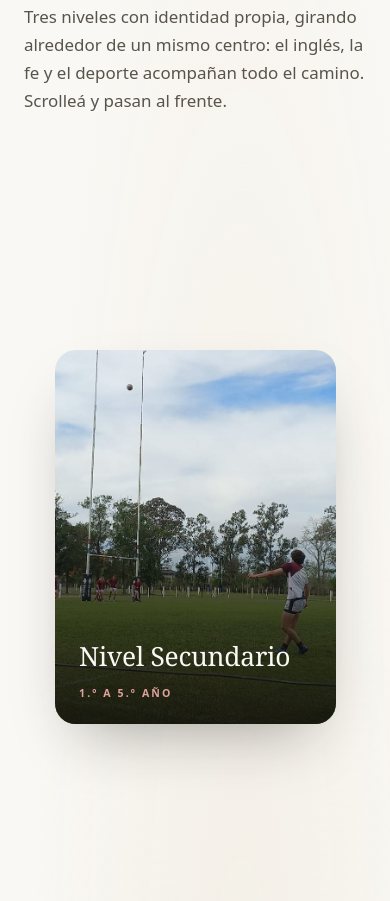
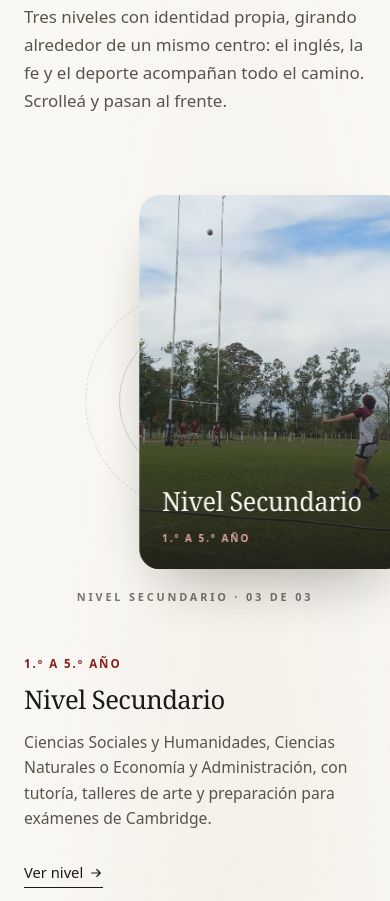
Before and after one commit to bautista-svg/esquiu, an Astro site in the folder web/: page / in a window 390 px wide. Shown: the part 3543-4444 px from the top of the page. Built offline with nearby package versions, Linux system fonts and the light colour scheme; Astro itself is replaced by a stand-in of ours; a web font is replaced by a local one.

Commit message:
Órbita v3: snap-assist con inercia y textos en mobile
- La rotación ya no está atada 1:1 al scroll: la persigue con un lerp por
  frame (fluidez seamless) y al quedar quieto el scroll se magnetiza al
  nivel más cercano — siempre asienta con una card exactamente de frente
  (verificado: scroll en 42% → asienta en -120.00°). El scroll nunca se
  secuestra: el imán es solo visual
- Cambio de panel/caption disparado por la rotación suave (no por cortes
  del scroll crudo) + crossfade más largo con blur sutil
- En mobile aparece el texto del nivel debajo del carrusel (compacto:
  edades, título, resumen y link; sin numeral ni highlights)

Co-Authored-By: Claude Fable 5 <noreply@anthropic.com>

```diff
--- a/web/src/pages/index.astro
+++ b/web/src/pages/index.astro
@@ -424,7 +424,7 @@ const stripPhotos: {
             {
               LEVELS.map((level, i) => (
                 <div class:list={["orbit-info-panel", i === 0 && "is-current"]} data-orbit-panel>
-                  <span class="numeral-ghost block" aria-hidden="true">
+                  <span class="numeral-ghost orbit-info-numeral block" aria-hidden="true">
                     {level.index}
                   </span>
                   <p class="overline-label text-garnet mt-5">{level.ages}</p>
@@ -432,7 +432,7 @@ const stripPhotos: {
                   <p class="text-ink-soft mt-4 max-w-md text-[0.98rem] leading-relaxed">
                     {level.summary}
                   </p>
-                  <ul class="text-ink-soft mt-6 space-y-2 text-[0.9rem]">
+                  <ul class="orbit-info-highlights text-ink-soft mt-6 space-y-2 text-[0.9rem]">
                     {level.highlights.map((highlight) => (
                       <li class="flex gap-2.5">
                         <span
--- a/web/src/scripts/main.ts
+++ b/web/src/scripts/main.ts
@@ -436,45 +436,75 @@ function initLevelsOrbit(): void {
   const panels = Array.from(wrap.querySelectorAll<HTMLElement>("[data-orbit-panel]"));
   const names = sats.map((sat) => sat.dataset.orbitName ?? "");
 
-  let ticking = false;
+  // Snap-assist con inercia: la rotación mostrada persigue al scroll con un
+  // lerp por frame (fluidez), y cuando el scroll queda quieto el objetivo se
+  // magnetiza al nivel más cercano — siempre asienta con una card de frente.
+  // El scroll nunca se secuestra: el imán es solo visual.
+  const LERP = 0.1;
+  const IDLE_MS = 130;
 
-  const update = () => {
-    ticking = false;
+  let displayed = 0;
+  let lastScrollTs = 0;
+  let lastSeg = -1;
+  let running = false;
+
+  const rawRotation = () => {
     const rect = wrap.getBoundingClientRect();
-    if (rect.bottom < 0 || rect.top > window.innerHeight) return;
     const range = rect.height - window.innerHeight;
-    if (range <= 0) return;
+    if (range <= 0) return { visible: false, raw: 0 };
+    const visible = rect.bottom > 0 && rect.top < window.innerHeight;
+    const progress = Math.min(1, Math.max(0, -rect.top / range));
+    return { visible, raw: -progress * 240 };
+  };
 
-    const progress = Math.min(1, Math.max(0, -rect.top / range));
-    const rot = -progress * 240;
-    carousel.style.transform = `translateZ(calc(var(--orbit-r) * -1)) rotateY(${rot.toFixed(2)}deg)`;
+  const render = () => {
+    carousel.style.transform = `translateZ(calc(var(--orbit-r) * -1)) rotateY(${displayed.toFixed(2)}deg)`;
 
     sats.forEach((sat, i) => {
-      const ang = (((i * 120 + rot) % 360) + 360) % 360;
+      const ang = (((i * 120 + displayed) % 360) + 360) % 360;
       const facing = Math.max(0, Math.cos((ang * Math.PI) / 180));
-      // Sobre fondo claro, las cards de atrás se desvanecen hacia el papel
       sat.style.opacity = (0.25 + facing * 0.75).toFixed(3);
       sat.style.filter = `brightness(${(0.9 + facing * 0.1).toFixed(3)})`;
     });
 
-    const seg = Math.min(2, Math.round(progress * 2));
-    panels.forEach((panel, i) => panel.classList.toggle("is-current", i === seg));
-    if (caption) {
-      const text = `${names[seg]} · 0${seg + 1} de 03`;
-      if (caption.textContent !== text) caption.textContent = text;
+    const seg = Math.min(2, Math.max(0, Math.round(-displayed / 120)));
+    if (seg !== lastSeg) {
+      lastSeg = seg;
+      panels.forEach((panel, i) => panel.classList.toggle("is-current", i === seg));
+      if (caption) caption.textContent = `${names[seg]} · 0${seg + 1} de 03`;
     }
   };
 
-  const requestUpdate = () => {
-    if (!ticking) {
-      ticking = true;
-      requestAnimationFrame(update);
+  const loop = () => {
+    const { visible, raw } = rawRotation();
+    if (!visible) {
+      running = false;
+      return;
+    }
+    const idle = performance.now() - lastScrollTs > IDLE_MS;
+    // Quieto → imán al múltiplo de 120° más cercano (nivel de frente)
+    const target = idle ? Math.max(-240, Math.min(0, Math.round(raw / 120) * 120)) : raw;
+    displayed += (target - displayed) * LERP;
+    if (Math.abs(target - displayed) < 0.04) displayed = target;
+    render();
+    requestAnimationFrame(loop);
+  };
+
+  const wake = () => {
+    lastScrollTs = performance.now();
+    if (!running) {
+      running = true;
+      requestAnimationFrame(loop);
     }
   };
 
-  window.addEventListener("scroll", requestUpdate, { passive: true });
-  window.addEventListener("resize", requestUpdate, { passive: true });
-  update();
+  // Estado inicial sin barrido: arrancar ya alineado con el scroll actual
+  displayed = rawRotation().raw;
+  render();
+
+  window.addEventListener("scroll", wake, { passive: true });
+  window.addEventListener("resize", wake, { passive: true });
+  wake();
 }
 
 initReveals();
--- a/web/src/styles/global.css
+++ b/web/src/styles/global.css
@@ -816,8 +816,10 @@ video[data-lazy-video].is-playing {
 .orbit-grid {
   display: grid;
   width: 100%;
+  height: 100vh;
+  align-content: center;
   align-items: center;
-  gap: 2rem;
+  gap: 1.25rem;
 }
 @media (width >= 64rem) {
   .orbit-grid {
@@ -825,33 +827,62 @@ video[data-lazy-video].is-playing {
     gap: 3rem;
   }
 }
+/* En mobile el texto va debajo de la escena, compacto */
 .orbit-info {
-  display: none;
+  display: grid;
+  order: 2;
 }
 @media (width >= 64rem) {
   .orbit-info {
-    display: grid;
+    order: 0;
+  }
+}
+.orbit-scene {
+  order: 1;
+}
+@media (width >= 64rem) {
+  .orbit-scene {
+    order: 0;
+  }
+}
+@media (width < 64rem) {
+  .orbit-info-numeral,
+  .orbit-info-highlights {
+    display: none;
+  }
+  .orbit-info-panel h3 {
+    font-size: clamp(1.6rem, 6vw, 2.1rem);
   }
 }
 .orbit-info-panel {
   grid-area: 1 / 1;
   opacity: 0;
-  translate: 0 16px;
+  translate: 0 18px;
+  filter: blur(5px);
   transition:
-    opacity 0.5s var(--ease-out-soft),
-    translate 0.5s var(--ease-out-soft);
+    opacity 0.6s var(--ease-out-soft),
+    translate 0.6s var(--ease-out-soft),
+    filter 0.6s var(--ease-out-soft);
   pointer-events: none;
 }
 .orbit-info-panel.is-current {
   opacity: 1;
   translate: 0 0;
+  filter: blur(0);
   pointer-events: auto;
 }
 .orbit-scene {
   position: relative;
   display: grid;
   place-items: center;
-  min-height: 100vh;
+  min-height: 0;
+  padding-block: 0.5rem;
+}
+@media (width >= 64rem) {
+  .orbit-scene {
+    min-height: 100vh;
+    padding-block: 0;
+  }
 }
 .orbit-carousel {
   --orbit-r: 340px;
@@ -941,15 +972,21 @@ video[data-lazy-video].is-playing {
   animation: sun-spin 40s linear infinite;
 }
 .orbit-caption {
-  position: absolute;
-  bottom: 2.2rem;
-  inset-inline: 0;
+  margin-top: 1.1rem;
   text-align: center;
   font-size: 0.68rem;
   font-weight: 600;
   letter-spacing: 0.26em;
   text-transform: uppercase;
   color: rgb(89 84 75 / 0.8);
+}
+@media (width >= 64rem) {
+  .orbit-caption {
+    position: absolute;
+    bottom: 2.2rem;
+    inset-inline: 0;
+    margin-top: 0;
+  }
 }
 
 /* Fallback estático (reduced-motion o sin JS): los tres niveles en fila */
@@ -969,6 +1006,9 @@ video[data-lazy-video].is-playing {
   }
   .orbit-info {
     display: none !important;
+  }
+  .orbit-grid {
+    height: auto;
   }
   .orbit-scene {
     min-height: 0;
```
